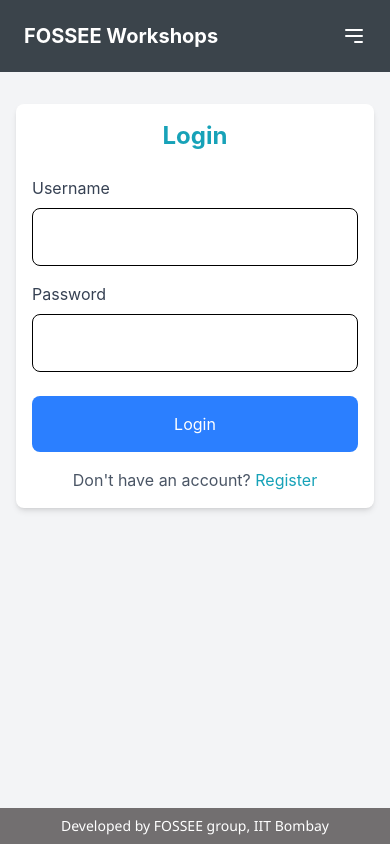
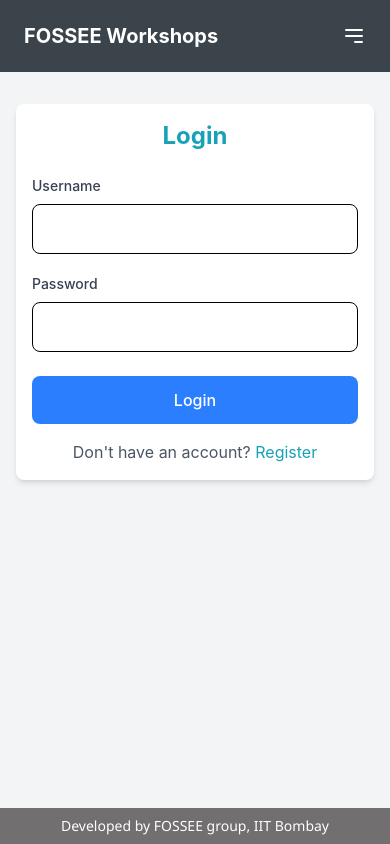
Before and after one commit to Shreedhar-D/FOSSEE-TASK, a React (Vite) app in the folder workshop-frontend/: page /login in a window 390 px wide. Built offline with nearby package versions, Linux system fonts and the light colour scheme; no server answers.

Commit message:
improve login form for mobile
- increased input and button size for better touch
- improved spacing between fields
- better readability for mobile screens

```diff
--- a/workshop-frontend/src/pages/LoginPage.jsx
+++ b/workshop-frontend/src/pages/LoginPage.jsx
@@ -45,32 +45,36 @@
           )}
 
           <form onSubmit={handleSubmit}>
-            <div className="mb-4">
-              <label className="block text-gray-700 mb-2">Username</label>
+            <div className="mb-5">
+              <label className="block text-gray-700 text-sm font-medium mb-2">
+                Username
+              </label>
               <input
                 type="text"
                 name="username"
                 value={formData.username}
                 onChange={handleChange}
-                className="w-full border rounded-lg p-4 focus:outline-none focus:border-blue-500"
+                className="w-full border rounded-lg px-4 py-3 min-h-12 focus:outline-none focus:border-blue-500 text-base"
                 required
               />
             </div>
             <div className="mb-6">
-              <label className="block text-gray-700 mb-2">Password</label>
+              <label className="block text-gray-700 text-sm font-medium mb-2">
+                Password
+              </label>
               <input
                 type="password"
                 name="password"
                 value={formData.password}
                 onChange={handleChange}
-                className="w-full border rounded-lg p-4 focus:outline-none focus:border-blue-500"
+                className="w-full border rounded-lg px-4 py-3 min-h-12 focus:outline-none focus:border-blue-500 text-base"
                 required
               />
             </div>
             <button
               type="submit"
               disabled={loading}
-              className="w-full bg-blue-500 text-white py-4 rounded-lg hover:bg-blue-600 disabled:opacity-50"
+              className="w-full bg-blue-500 text-white py-3 min-h-12 rounded-lg hover:bg-blue-600 disabled:opacity-50 font-medium text-base"
             >
               {loading ? "Logging in..." : "Login"}
             </button>
```
